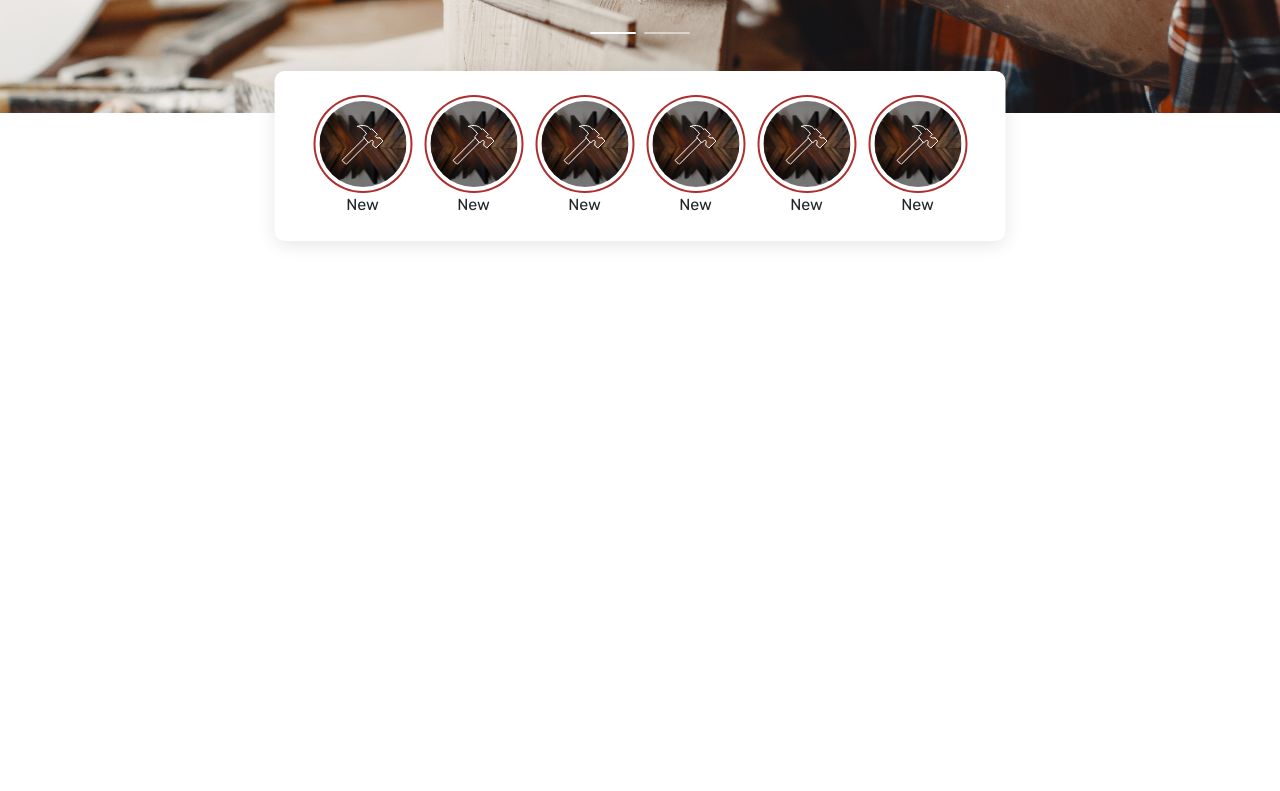
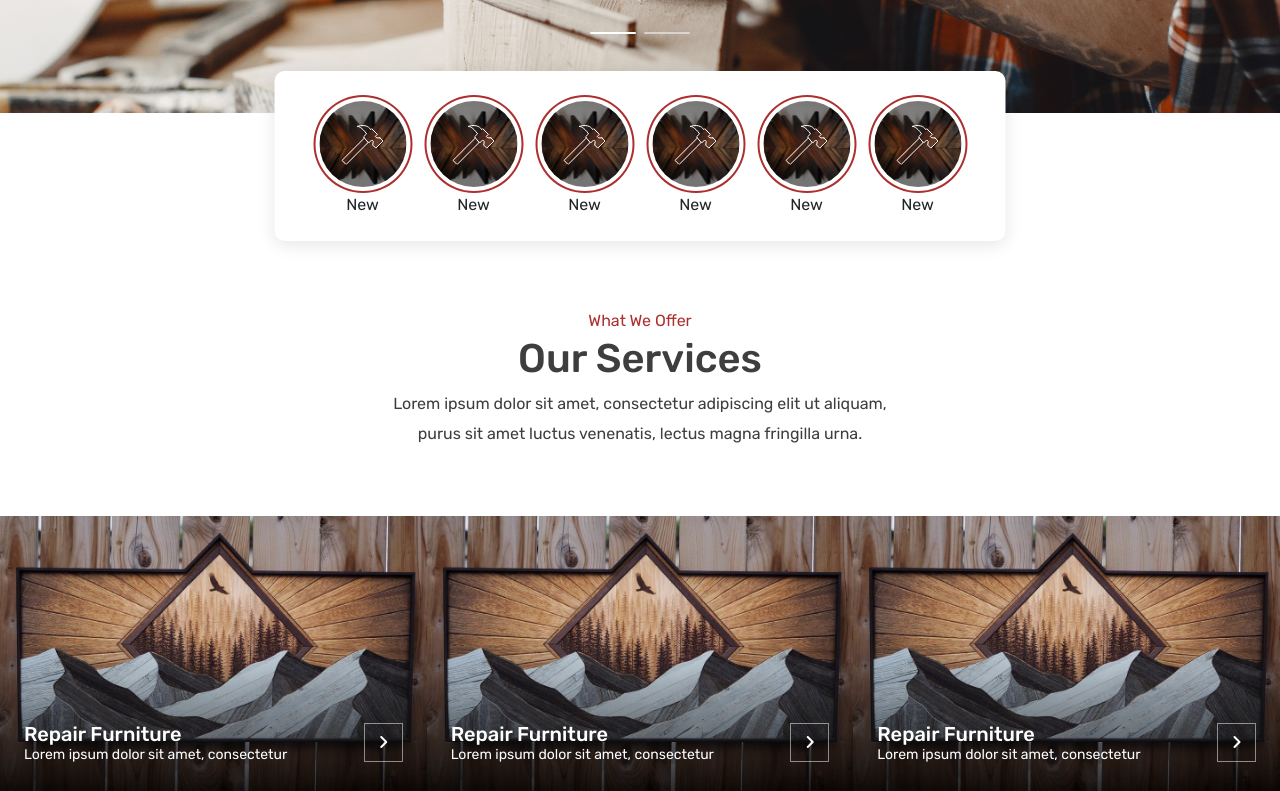
Before and after one commit to Muxtar0/Xaraba, a plain HTML site: page index.html in a window 1280 px wide. Shown: the part 414-1205 px from the top of the page. Before the commit the page ends 800 px from the top, so only its background shows below. Drawn offline with Linux system fonts and the light colour scheme.

Commit message:
services

```diff
--- a/assets/css/style.css
+++ b/assets/css/style.css
@@ -47,6 +47,52 @@ Global Css
 .btnstyle-1-white{
     background: var(--color-4);
     color: var(--color-2);
+}
+
+.sectiontitle{
+    display: flex;
+    align-items: center;
+    justify-content: center;
+}
+.sectiontitle p.first{
+    margin: 0;
+    padding: 0;
+    font-style: normal;
+font-weight: normal;
+font-size: 16px;
+line-height: 100%;
+/* identical to box height, or 16px */
+
+text-align: center;
+
+color: var(--color-2);
+}
+.sectiontitle h3{
+    margin:10px  0;
+    padding: 0;
+    font-style: normal;
+font-weight: 500;
+font-size: 40px;
+line-height: 100%;
+/* identical to box height, or 40px */
+
+text-align: center;
+
+color: var(--color-1);
+}
+.sectiontitle p.second{
+    margin: 0;
+    padding: 0;
+    width: 507px;
+    font-style: normal;
+font-weight: normal;
+font-size: 16px;
+line-height: 30px;
+/* or 187% */
+
+text-align: center;
+
+color: var(--color-1);
 }
 /*---------------------------------------------------------------------
 Header
@@ -343,3 +389,84 @@ Story
     text-align: center;
     margin: 0;
 }
+/*---------------------------------------------------------------------
+Services
+---------------------------------------------------------------------*/
+.services{
+    margin-top: 200px;
+}
+.services .slidercol{
+    margin-top: 67px;
+}
+.services .slidercol .item .imgdiv{
+    position: relative;
+    width: 100%;
+}
+.services .slidercol .item .imgdiv img.linearcoloforserviceslide{
+    position: absolute;
+    bottom: 0;
+    left: 0;
+}
+.services .slidercol .item .imgdiv img{
+    width: 100%;
+    height: 100%;
+}
+.services .slidercol .item .textdiv{
+    position: absolute;
+    bottom: 0;
+    left: 0;
+    width: 100%;
+    display: flex;
+    align-items: center;
+    justify-content: space-between;
+    padding: 28px 24px;
+}
+.services .slidercol .item .textdiv .left h3{
+    margin: 0;
+    padding: 0;
+    font-style: normal;
+font-weight: 500;
+font-size: 20px;
+line-height: 24px;
+/* identical to box height */
+
+
+color: var(--color-4);
+}
+.services .slidercol .item .textdiv .left p{
+    margin: 0;
+    padding: 0;
+    font-style: normal;
+font-weight: normal;
+font-size: 14px;
+line-height: 17px;
+
+color: var(--color-4);
+}
+.services .slidercol .item .textdiv .right a{
+    display: flex;
+    align-items: center;
+    justify-content: center;
+    width: 39px;
+height: 39px;
+    background: transparent;
+    color: var(--color-4);
+    border: 0.7px solid rgba(255, 255, 255, 0.5);
+box-sizing: border-box;
+transition: all 300ms;
+}
+.services .slidercol .item .textdiv .right a:hover{
+    background: var(--color-4);
+    border-color: var(--color-4);
+    color: var(--color-2);
+}
+@media (max-width:992px) {
+    header .dekstopnav{
+        display: none;
+    }
+}
+@media (max-width:600px) {
+    .sectiontitle p.second{
+        width: 100%;
+    }
+}
--- a/index.html
+++ b/index.html
@@ -262,6 +262,44 @@
                 <!-- Story end -->
             </section>
             <!-- Banner Section end -->
+
+            <!-- Services Section start -->
+            <section class="services">
+                <div class="container-fluid servicescon g-0">
+                    <div class="row">
+                        <div class="col-12 sectiontitle">
+                            <div class="content">
+                                <p class="first">What We Offer</p>
+                                <h3>Our Services</h3>
+                                <p class="second">Lorem ipsum dolor sit amet, consectetur adipiscing elit ut aliquam, purus sit amet luctus venenatis, lectus magna fringilla urna.  </p>
+                            </div>
+                        </div>
+                        <div class="col-12 slidercol">
+                            <div class="owl-carousel servicesslider owl-theme">
+                                <div class="item">
+                                    <div class="content">
+                                        <div class="imgdiv">
+                                            <img src="assets/img/ServicePhoto1.png" alt="">
+                                            <img class="linearcoloforserviceslide" src="assets/img/ServideSlideLinearColor.png" alt="">
+                                        </div>
+                                        <div class="textdiv">
+                                            <div class="left">
+                                                <h3>Repair Furniture</h3>
+                                                <p>Lorem ipsum dolor sit amet, consectetur  </p>
+                                            </div>
+                                            <div class="right">
+                                                <a href="#"><i class="fas fa-angle-right"></i></a>
+                                            </div>
+                                        </div>
+                                    </div>
+                                </div>
+                            </div>
+                        </div>
+                    </div>
+                </div>
+            </section>
+            <!-- Services Section end -->
+
     </main>
     <!-- Main end -->
 
@@ -292,6 +330,22 @@
                 }
             }
         })
+        $('.servicesslider').owlCarousel({
+            loop:true,
+            margin:0,
+            nav:true,
+            responsive:{
+                0:{
+                    items:1
+                },
+                600:{
+                    items:2
+                },
+                1000:{
+                    items:3
+                }
+            }
+        })
     </script>
 </body>
 </html>
```
Also changed, not shown: assets/img/ServicePhoto1.png (added), assets/img/ServideSlideLinearColor.png (added).
